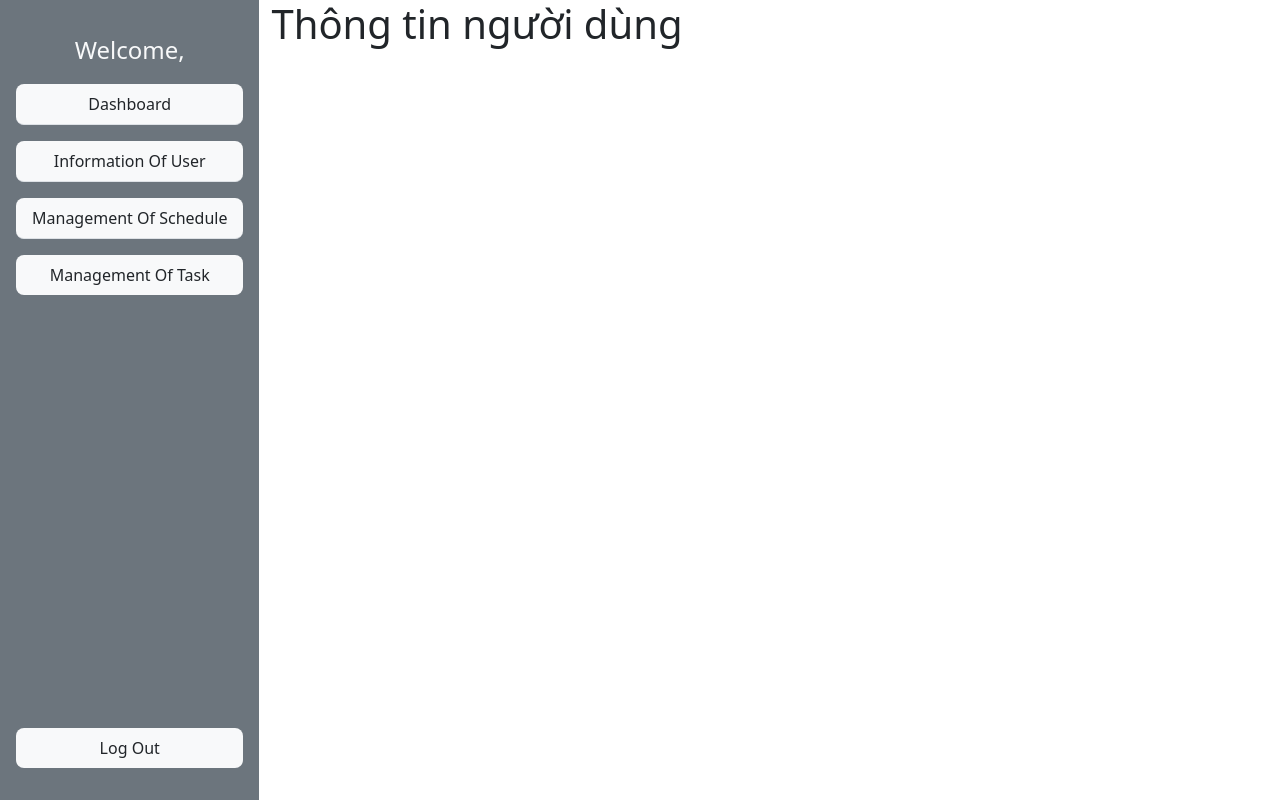
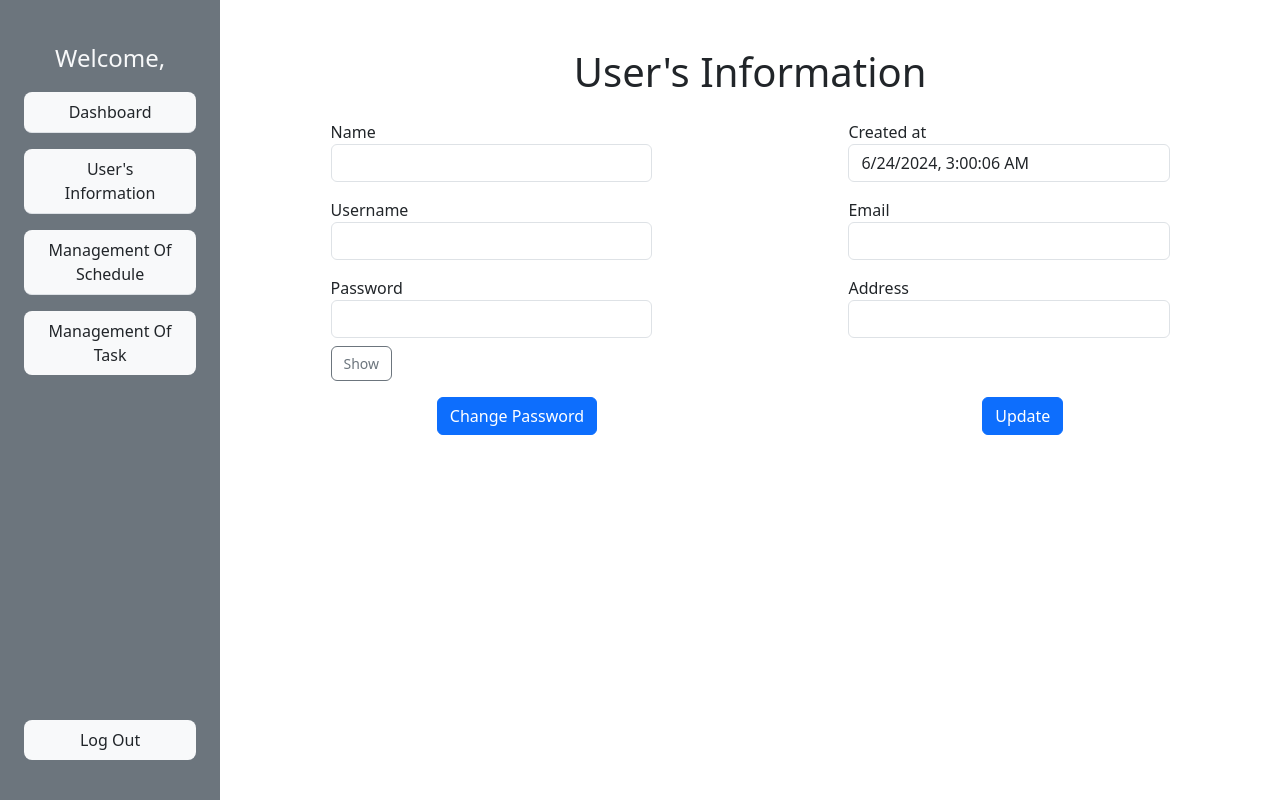
Before and after one commit to tuansgu/Schedule, a React (Vite) app in the folder client/: page /home/user in a window 1280 px wide. Built offline with nearby package versions, Linux system fonts and the light colour scheme.

Commit message:
Management User: Show information

```diff
--- a/client/src/components/Home.tsx
+++ b/client/src/components/Home.tsx
@@ -3,14 +3,14 @@ import React, { useEffect, useState } from 'react';
 import { Link, Outlet, useNavigate } from 'react-router-dom';
 
 const Home = () => {
-  const [userName, setUserName] = useState<string>('');
+  const [Name, setName] = useState<string>('');
   const navigateTo = useNavigate();
 
   useEffect(() => {
     const userString = localStorage.getItem('user');
     if (userString) {
       const user = JSON.parse(userString);
-      setUserName(user.name);
+      setName(user.name);
     }
   }, []);
 
@@ -22,17 +22,17 @@ const Home = () => {
 
   return (
     <div className="d-flex" id="wrapper">
-      <div className="bg-secondary border-right text-center p-3 d-flex flex-column justify-content-between" style={{ height: '100vh' }} id="sidebar-wrapper">
+      <div className="bg-secondary border-right text-center p-4 d-flex flex-column justify-content-between" style={{ height: '100vh', width: "20%" }} id="sidebar-wrapper">
         <div>
           <div className="sidebar-heading mt-3 mb-3 text-light " style={{ fontSize: '24px' }}>
-            Welcome, {userName}
+            Welcome, {Name}
           </div>
           <div className="list-group list-group-flush">
             <Link to="/home/dashboard" className="list-group-item list-group-item-action bg-light rounded-3 mb-3">
               Dashboard
             </Link>
             <Link to="/home/user" className="list-group-item list-group-item-action rounded-3 bg-light mb-3">
-              Information Of User
+              User's Information
             </Link>
             <Link to="/home/schedule" className="list-group-item list-group-item-action bg-light rounded-3 mb-3">
               Management Of Schedule
@@ -48,7 +48,7 @@ const Home = () => {
           </Link>
         </div>
       </div>
-      <div id="page-content-wrapper">
+      <div id="page-content-wrapper" style={{width: "100%"}}>
         <div className="container-fluid">
           <Outlet />
         </div>
--- a/client/src/components/Schedule.tsx
+++ b/client/src/components/Schedule.tsx
@@ -2,7 +2,14 @@ import React from 'react'
 
 const Schedule = () => {
   return (
-    <div>Schedule</div>
+    <>
+      <div className='container' style={{marginTop: '50px'}}>
+        <form>
+          <input type='text' className='form-control' placeholder='Input work in here'/>
+          <button type='submit' className='btn btn-primary rounded-4'>Insert</button>
+        </form>
+      </div>
+    </>
   )
 }
 
--- a/client/src/components/User.tsx
+++ b/client/src/components/User.tsx
@@ -1,13 +1,144 @@
-import React from 'react'
+import React, { useEffect, useState } from 'react';
 
 const User = () => {
+    const [userName, setUserName] = useState('');
+    const [password, setPassword] = useState('');
+    const [email, setEmail] = useState('');
+    const [name, setName] = useState('');
+    const [address, setAddress] = useState('');
+    const [createAt, setCreateAt] = useState(new Date()); // Initialize createAt with a Date object
+    const [showPassword, setShowPassword] = useState(false);
+
+    useEffect(() => {
+        const userString = localStorage.getItem('user');
+        console.log(typeof(userString))
+        if (userString) {
+            const user = JSON.parse(userString);
+            setUserName(user.username);
+            setPassword(user.password);
+            setEmail(user.email);
+            setName(user.name);
+            setAddress(user.address);
+            setCreateAt(new Date(user.created_at)); // Parse create_at to a Date object
+        }
+    }, []);
+
+    const handleUpdate = (e) => {
+        e.preventDefault();
+
+    }
+
+    const handleChangePassword = (e) => {
+        e.preventDefault();
+        // Handle change password logic here
+        console.log('Password change requested');
+    }
+
+    const toggleShowPassword = () => {
+        setShowPassword(!showPassword);
+    }
+
     return (
-        <>
-            <h1 className='text-center'>
-                Thông tin người dùng
+        <div className='container mt-5'>
+            <h1 className='text-center mb-4'>
+                User's Information
             </h1>
-        </>
-    )
+            <form>
+                <div className="row justify-content-around">
+                    <div className='form-group col-4'>
+                        <label htmlFor='name'>Name</label>
+                        <input
+                            type='text'
+                            className='form-control mb-3'
+                            id='name'
+                            value={name}
+                            readOnly
+                            onChange={(e) => setName(e.target.value)}
+                        />
+                    </div>
+                    <div className='form-group col-4'>
+                        <label htmlFor='createAt'>Created at</label>
+                        <input
+                            type='text'
+                            className='form-control mb-3'
+                            id='createAt'
+                            value={createAt.toLocaleString()} // Format createAt as desired
+                            readOnly
+                        />
+                    </div>
+                </div>
+                <div className="row justify-content-around">
+                    <div className='form-group col-4'>
+                        <label htmlFor='username'>Username</label>
+                        <input
+                            type='text'
+                            className='form-control mb-3'
+                            id='username'
+                            readOnly
+                            value={userName}
+                            onChange={(e) => setUserName(e.target.value)}
+                        />
+                    </div>
+                    <div className='form-group col-4'>
+                        <label htmlFor='email'>Email</label>
+                        <input
+                            type='email'
+                            readOnly
+                            className='form-control mb-3'
+                            id='email'
+                            value={email}
+                            onChange={(e) => setEmail(e.target.value)}
+                        />
+                    </div>
+                </div>
+                <div className="row justify-content-around">
+                    <div className='form-group col-4'>
+                        <label htmlFor='password'>Password</label>
+                        <div className='input-group mb-2'>
+                            <input
+                                type={showPassword ? 'text' : 'password'}
+                                className='form-control'
+                                id='password'
+                                readOnly
+                                value={password}
+                                onChange={(e) => setPassword(e.target.value)}
+                            />
+                        </div>
+                        <div className='input-group-append'>
+                                <button
+                                    type='button'
+                                    className='btn btn-outline-secondary'
+                                    style={{ fontSize: '14px' }}
+                                    onClick={toggleShowPassword}
+                                >
+                                    {showPassword ? 'Hide' : 'Show'}
+                                </button>
+                            </div>
+                    </div>
+                    <div className='form-group col-4'>
+                        <label htmlFor='address'>Address</label>
+                        <input
+                            type='text'
+                            className='form-control mb-3'
+                            id='address'
+                            readOnly
+                            value={address}
+                            onChange={(e) => setAddress(e.target.value)}
+                        />
+                    </div>
+                </div>
+                <div className='d-flex justify-content-around'>
+                    <button type='button' className='btn btn-primary mt-3' onClick={handleChangePassword}>
+                        Change Password
+                    </button>
+                    <button type='button' className='btn btn-primary mt-3' onClick={handleUpdate}>
+                        Update
+                    </button>
+                </div>
+            </form>
+
+        </div>
+    );
 }
 
-export default User
+export default User;
```
Also changed, not shown: 1 other file (tests, documents, lock files or other folders).
